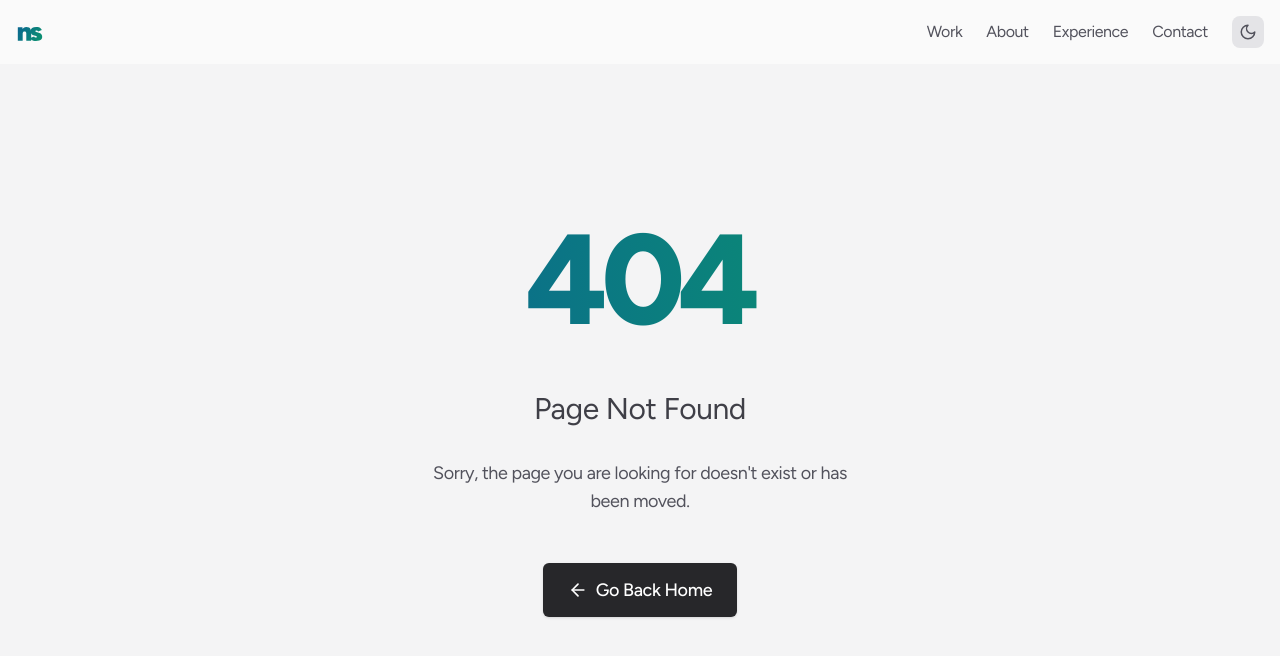
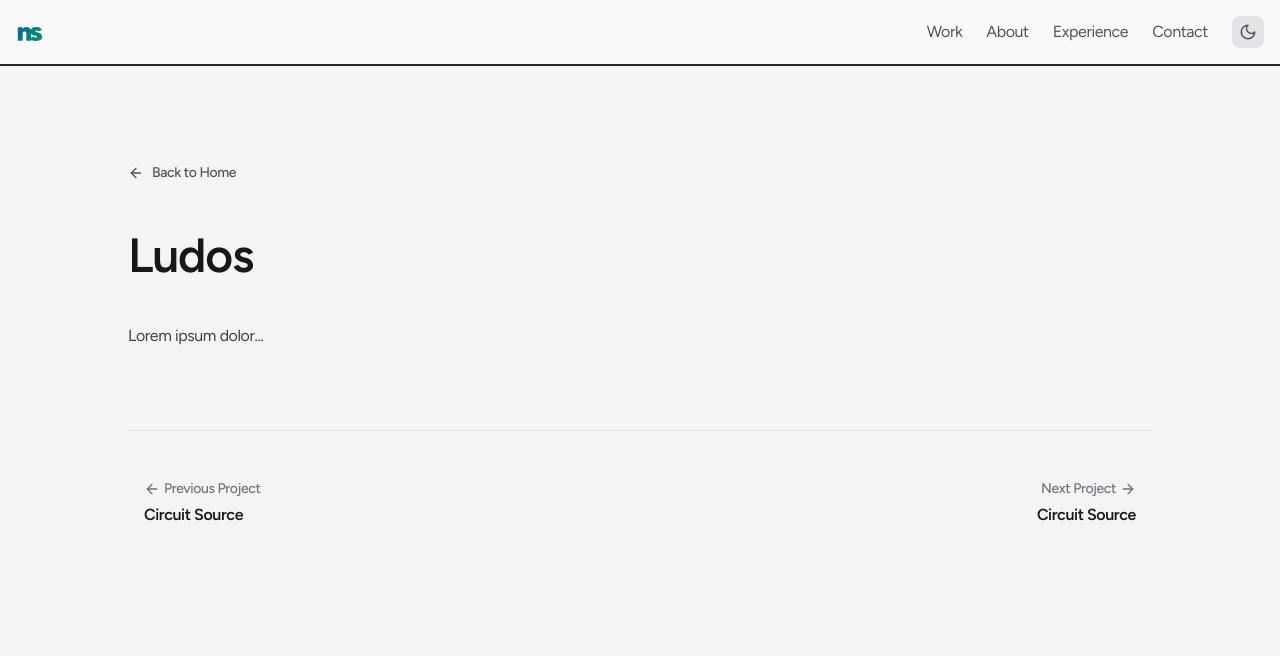
Before and after one commit to nthsm/portfolio, a Next.js app: page /ludos in a window 1280 px wide. Before the commit this address had no page. Shown: the top 656 px of the page. Built offline with nearby package versions, Linux system fonts and the light colour scheme.

Commit message:
Updated page.mdx

```diff
--- /dev/null
+++ b/app/(posts)/ludos/page.mdx
@@ -0,0 +1,10 @@
+---
+title: 'Ludos'
+description: 'Ludos aims to elevate the social experience of game nights for groups of friends worldwide. The app removes common logistical hurdles by providing an intuitive platform for hosts to manage events and track scores, allowing players to focus less on the rules and more on the fun.'
+image: ''
+date: ''
+---
+
+# Ludos
+
+Lorem ipsum dolor...
```
